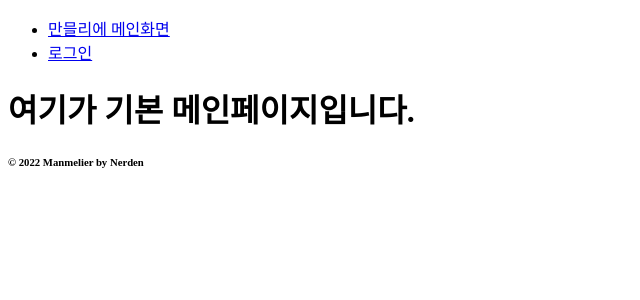
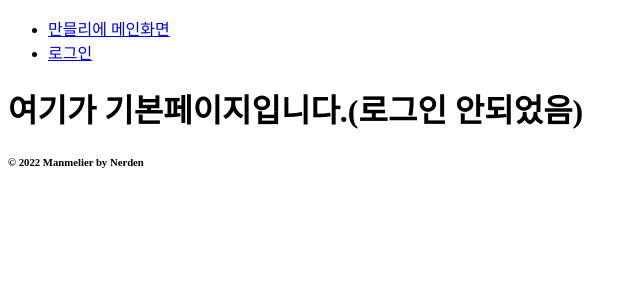
Before and after one commit to NerdenAtelier/manmelier, a React (Create React App) app: page / in a window 1280 px wide. Shown: the top 300 px of the page, without its empty margins (0-640 px from the left). Built offline with nearby package versions, Linux system fonts and the light colour scheme; no server answers.

Commit message:
until 220217

```diff
--- a/package.json
+++ b/package.json
@@ -10,7 +10,7 @@
     "react": "^17.0.2",
     "react-dom": "^17.0.2",
     "react-router-dom": "^6.2.1",
-    "react-scripts": "5.0.0",
+    "react-scripts": "^5.0.0",
     "web-vitals": "^2.1.4"
   },
   "scripts": {
--- a/src/components/App.js
+++ b/src/components/App.js
@@ -1,14 +1,27 @@
-import { useState } from "react";
+import { useEffect, useState } from "react";
 import AppRouter from "components/AppRouter";
 import { authService } from "fbsetup";
+import { onAuthStateChanged } from "firebase/auth";
 
 function App() {
+  const [init, setInit] = useState(false);
   const [isSignedIn, setIsSignedIn] = useState(false);
   console.log(authService.currentUser);
 
+  useEffect(() => {
+    onAuthStateChanged(authService, (user) => {
+      if (user) {
+        setIsSignedIn(user);
+      } else {
+        setIsSignedIn(false);
+      }
+      setInit(true);
+    });
+  });
+
   return (
     <>
-      <AppRouter isSignedIn={isSignedIn} />
+      {init ? <AppRouter isSignedIn={isSignedIn} /> : "Initializing..."}
       <footer>
         <h6>&copy; {new Date().getFullYear()} Manmelier by Nerden</h6>
       </footer>
--- a/src/routes/Home.js
+++ b/src/routes/Home.js
@@ -1,10 +1,15 @@
 import UpperNavi from "components/UpperNavi";
+import { useEffect, useState } from "react";
 
 const Home = ({ isSignedIn }) => {
   return (
     <>
       <UpperNavi />
-      <h1>여기가 기본 메인페이지입니다.</h1>
+      {isSignedIn ? (
+        <h1>여기가 기본 메인페이지입니다.(로그인 되었음)</h1>
+      ) : (
+        <h1>여기가 기본페이지입니다.(로그인 안되었음)</h1>
+      )}
     </>
   );
 };
--- a/src/routes/Login.js
+++ b/src/routes/Login.js
@@ -1,5 +1,5 @@
 import { useState } from "react";
-import { Link } from "react-router-dom";
+import { Link, useNavigate } from "react-router-dom";
 import { authService } from "fbsetup";
 import {
   signInWithEmailAndPassword,
@@ -12,6 +12,8 @@ import {
 const Login = () => {
   const [email, setEmail] = useState("");
   const [password, setPassword] = useState("");
+  const [error, setError] = useState("");
+  let history = useNavigate();
 
   const changeHandler = (event) => {
     console.log(event.target.value);
@@ -25,13 +27,17 @@ const Login = () => {
     }
   };
 
-  const submitHandler = (event) => {
+  const submitHandler = async (event) => {
     event.preventDefault();
     try {
       let data;
-      data = signInWithEmailAndPassword(authService, email, password);
+      data = await signInWithEmailAndPassword(authService, email, password);
+      if (data) {
+        history("/");
+      }
     } catch (error) {
       console.log(error);
+      setError(error.message);
     }
   };
 
@@ -77,13 +83,14 @@ const Login = () => {
               required
             />
             <input type="submit" value="로그인" />
+            {error}
           </form>
           <div>
             <button onClick={socialLoginHandler} name="google">
               구글 계정으로 로그인
             </button>
             <Link to="/register">
-              <button>이메일로 계정 만들기</button>
+              <button>이메일로 회원가입</button>
             </Link>
           </div>
         </fieldset>
```
Also changed, not shown: 1 other file (tests, documents, lock files or other folders).
